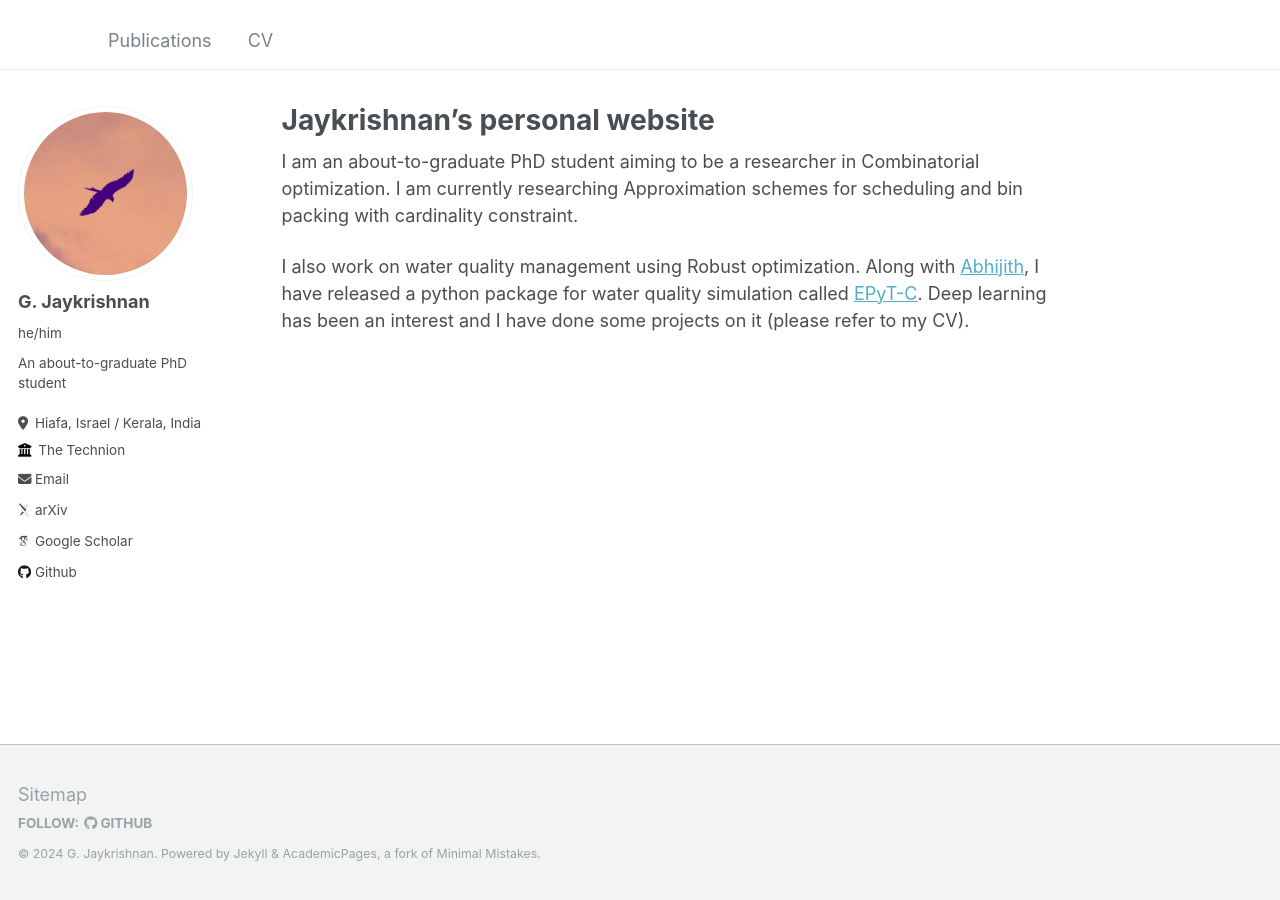
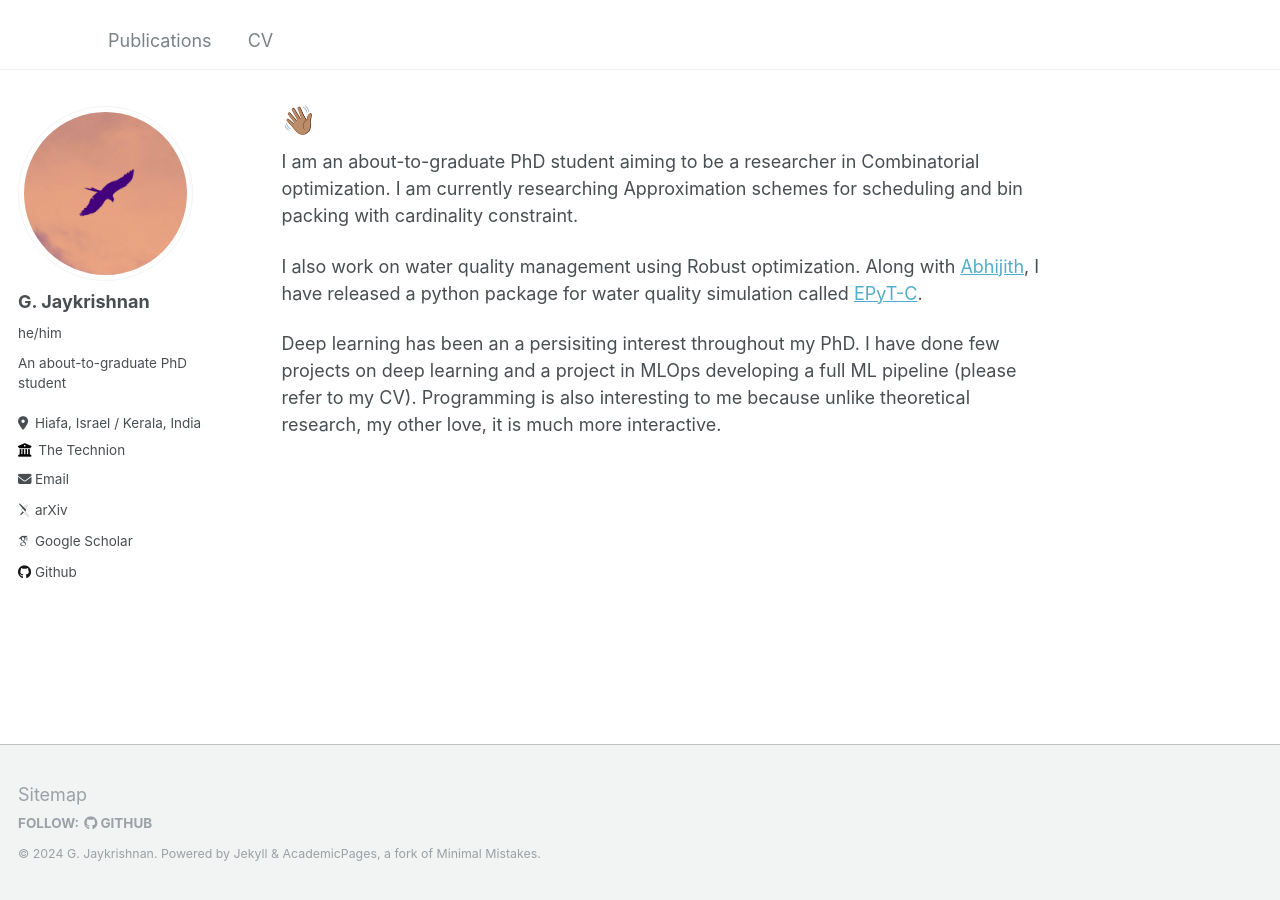
Before and after one commit to gjaykrishnan/gjaykrishnan.github.io, a Jekyll site: the page built from _pages/about.md, in a window 1280 px wide. Built offline with Jekyll 4.4.1, drawn with Linux system fonts in a browser that asks for light colours; some web fonts are replaced.

Commit message:
Update about.md

```diff
--- a/_pages/about.md
+++ b/_pages/about.md
@@ -1,6 +1,6 @@
 ---
 permalink: /
-title: "Jaykrishnan's personal website"
+title: "👋🏽"
 author_profile: true
 redirect_from:
   - /about/
@@ -9,4 +9,6 @@ redirect_from:
 
 I am an about-to-graduate PhD student aiming to be a researcher in Combinatorial optimization. I am currently researching Approximation schemes for scheduling and bin packing with cardinality constraint.
 
-I also work on water quality management using Robust optimization. Along with [Abhijith](https://www.iitk.ac.in/new/abhijith-g-r), I have released a python package for water quality simulation called [EPyT-C](https://pypi.org/project/epytc/). Deep learning has been an interest and I have done some projects on it (please refer to my CV).
+I also work on water quality management using Robust optimization. Along with [Abhijith](https://www.iitk.ac.in/new/abhijith-g-r), I have released a python package for water quality simulation called [EPyT-C](https://pypi.org/project/epytc/).
+
+Deep learning has been an a persisiting interest throughout my PhD. I have done few projects on deep learning and a project in MLOps developing a full ML pipeline (please refer to my CV). Programming is also interesting to me because unlike theoretical research, my other love, it is much more interactive.
```
